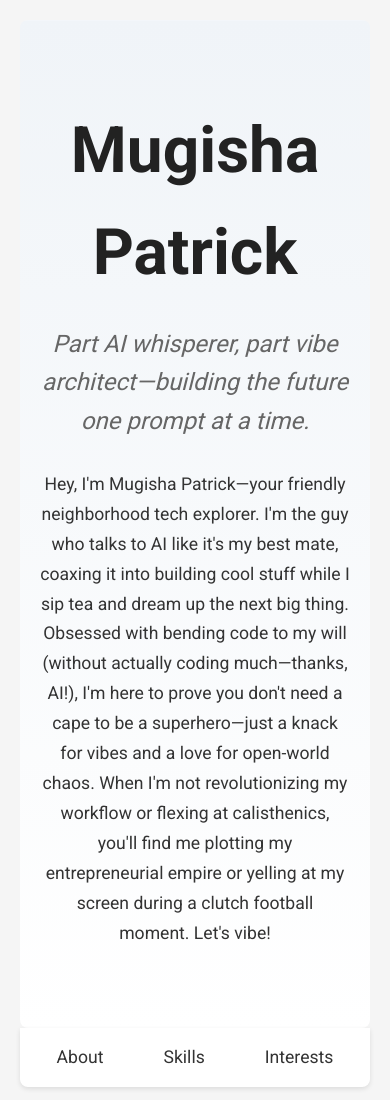
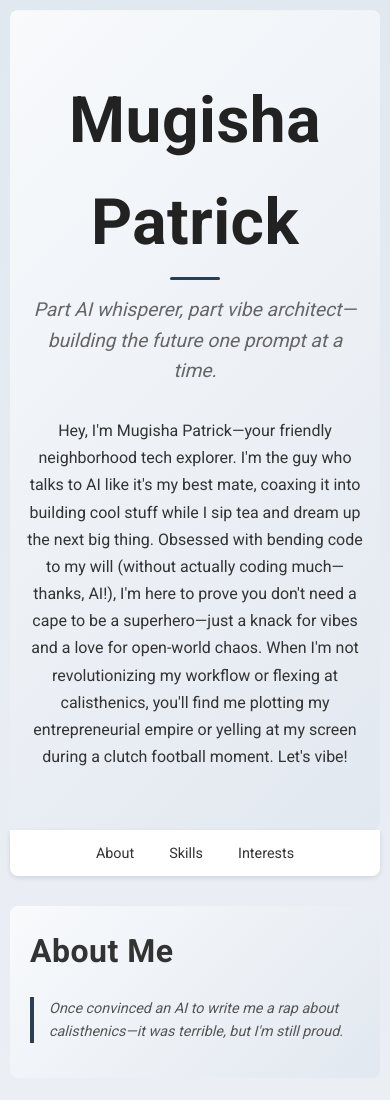
Before and after one commit to patrickthe1/hack-slice-project, a plain HTML site: page index.html in a window 390 px wide. Shown: the top 1100 px of the page. Drawn offline with Linux system fonts and the light colour scheme.

Commit message:
Fix minor bug in css

```diff
--- a/styles.css
+++ b/styles.css
@@ -10,7 +10,7 @@ body {
     font-family: 'Roboto', sans-serif;
     line-height: 1.6;
     color: #333;
-    background-color: #f5f5f5;
+    background: linear-gradient(to bottom, #e2e8f0, #ffffff);
     max-width: 1200px;
     margin: 0 auto;
     padding: 20px;
@@ -19,22 +19,51 @@ body {
 /* Typography */
 h1, h2, h3 {
     margin-bottom: 20px;
+    letter-spacing: 0.5px;
+}
+
+h1 {
+    font-size: 4rem;
+    position: relative;
+}
+
+h1::after {
+    content: "";
+    position: absolute;
+    bottom: -5px;
+    left: 50%;
+    width: 50px;
+    height: 3px;
+    background-color: #2c3e50;
+    transform: translateX(-50%);
+    border-radius: 2px;
+}
+
+h2 {
+    font-size: 2.5rem;
+}
+
+h3 {
+    font-size: 1.5rem;
 }
 
 p {
     margin-bottom: 15px;
+    font-size: 1rem;
 }
 
 /* Layout */
 section, footer {
-    padding: 40px 20px;
+    padding: 40px;
     margin-bottom: 20px;
+    background: linear-gradient(135deg, #f8fafc, #e2e8f0);
+    border-radius: 8px;
 }
 
 /* Header Section */
 header {
     text-align: center;
-    background: linear-gradient(to bottom, #f0f4f8, #ffffff);
+    background: linear-gradient(135deg, #f8fafc, #e2e8f0);
     border-radius: 8px;
     padding: 80px 20px;
     margin-bottom: 0;
@@ -137,11 +166,11 @@ nav a {
     font-weight: 500;
     font-size: 1.1rem;
     padding: 5px 10px;
-    transition: color 0.3s ease;
+    transition: all 0.3s ease;
 }
 
 nav a:hover {
-    color: #1e90ff;
+    color: #2c3e50;
 }
 
 /* Main Content */
@@ -152,16 +181,10 @@ main {
     margin-top: 30px;
 }
 
-section {
-    background-color: #fff;
-    border-radius: 8px;
-    padding: 40px;
-}
-
 /* About Section */
 .fun-fact {
     font-style: italic;
-    border-left: 4px solid #1e90ff;
+    border-left: 4px solid #2c3e50;
     padding-left: 15px;
     color: #555;
 }
@@ -324,24 +347,113 @@ section {
 footer {
     text-align: center;
     padding: 20px;
-    background-color: #fff;
+    background: linear-gradient(135deg, #f8fafc, #e2e8f0);
     border-radius: 8px;
 }
 
+footer p {
+    font-size: 1rem;
+    color: #2c3e50;
+    animation: pulse 2s infinite alternate;
+    transition: all 0.3s ease;
+}
+
+footer p:hover {
+    color: #4a6a88;
+}
+
+@keyframes pulse {
+    0% {
+        transform: scale(1);
+    }
+    100% {
+        transform: scale(1.05);
+    }
+}
+
 /* Responsive Design */
-@media (min-width: 600px) {
+@media (min-width: 600px) and (max-width: 900px) {
+    h1 {
+        font-size: 3rem;
+    }
+
+    h2 {
+        font-size: 2.2rem;
+    }
+
+    h3 {
+        font-size: 1.3rem;
+    }
+
     .skills-grid,
     .interests-grid {
         grid-template-columns: repeat(2, 1fr);
     }
+
+    nav {
+        padding: 12px 0;
+    }
+
+    nav ul {
+        gap: 20px;
+    }
+
+    section, footer {
+        padding: 30px;
+    }
 }
 
-@media (min-width: 900px) {
-    .skills-grid {
-        grid-template-columns: repeat(2, 1fr);
+@media (max-width: 599px) {
+    body {
+        padding: 10px;
     }
 
+    h1 {
+        font-size: 2.5rem;
+    }
+
+    h2 {
+        font-size: 2rem;
+    }
+
+    h3 {
+        font-size: 1.2rem;
+    }
+
+    p {
+        font-size: 0.9rem;
+    }
+
+    header {
+        padding: 60px 15px;
+    }
+
+    header .tagline {
+        font-size: 1.2rem;
+    }
+
+    header .bio {
+        font-size: 1rem;
+    }
+
+    section, footer {
+        padding: 20px;
+    }
+
+    nav {
+        padding: 10px 0;
+    }
+
+    nav ul {
+        gap: 15px;
+    }
+
+    nav a {
+        font-size: 0.9rem;
+    }
+
+    .skills-grid,
     .interests-grid {
-        grid-template-columns: repeat(3, 1fr);
+        grid-template-columns: 1fr;
     }
 }
```
Also changed, not shown: 1 other file.
